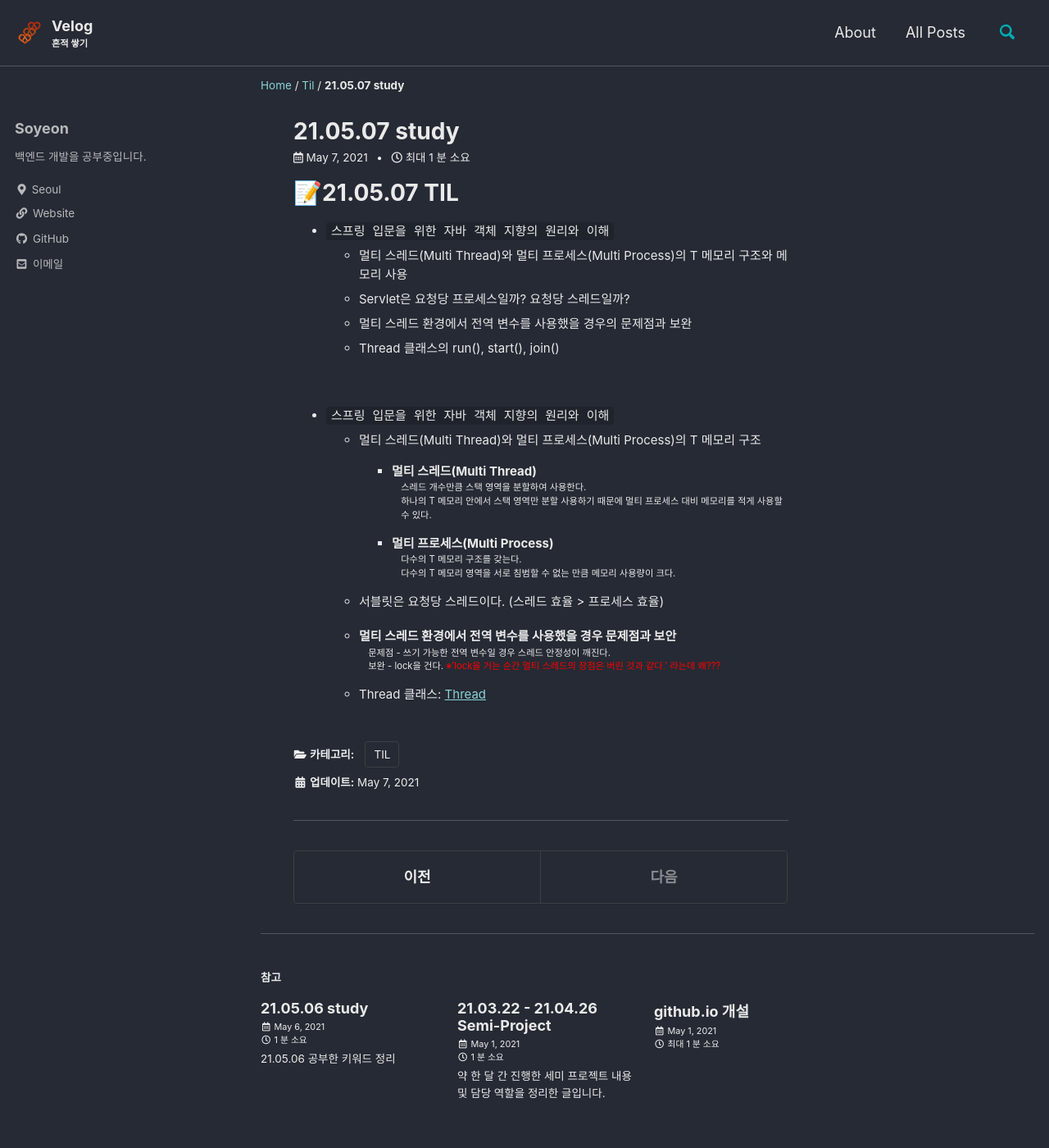
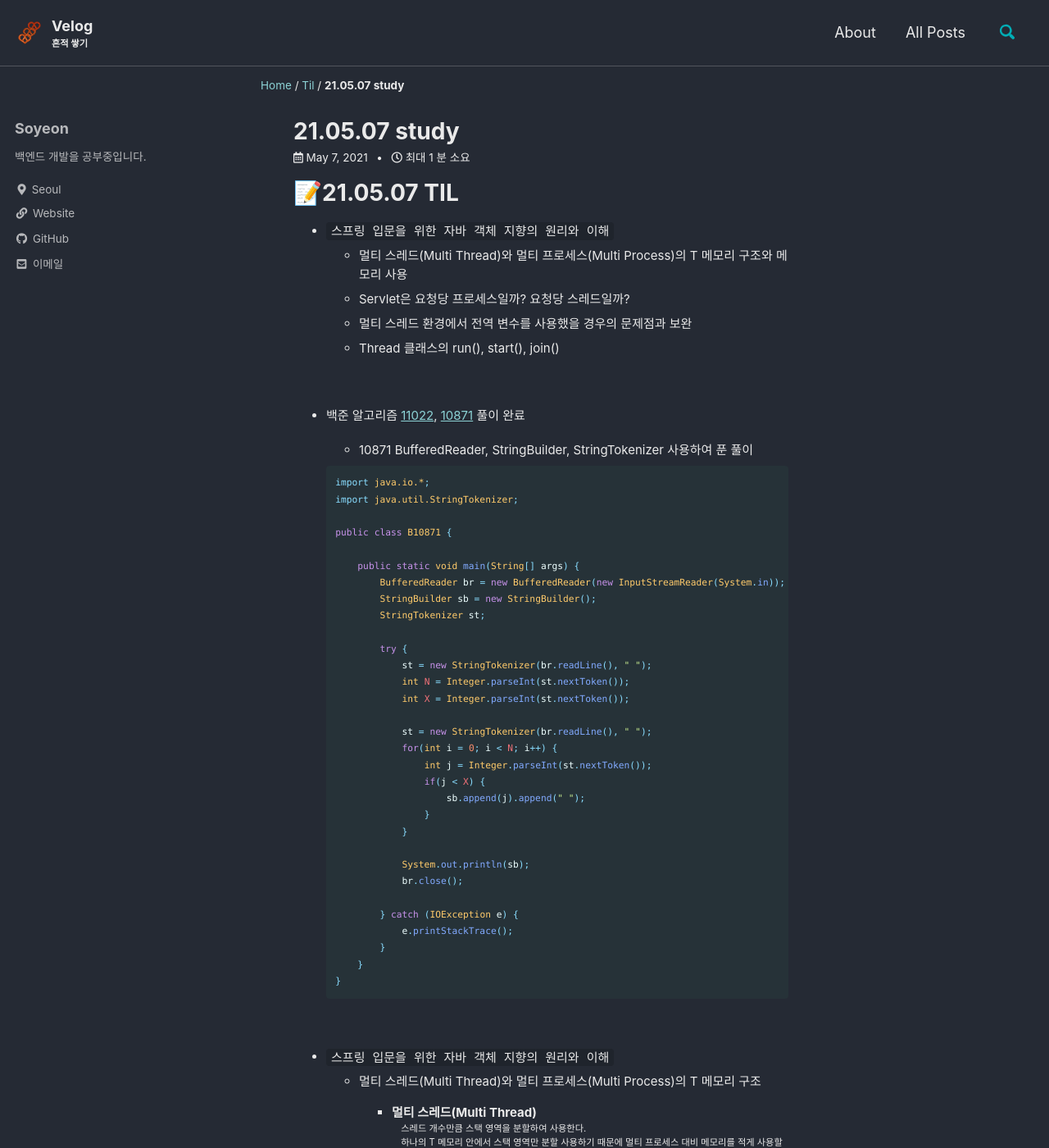
Before and after one commit to liv660/liv660.github.io, a Jekyll site: the page built from _posts/TIL/21.05.study/2021-05-07-study.md, in a window 1280 px wide and 1400 px high. Shown: the whole window at 82% size. Built offline with Jekyll 4.4.1, drawn with Linux system fonts in a browser that asks for light colours; cached includes are drawn as plain includes.

Commit message:
Update 05.07 TIL

````diff
--- a/_posts/TIL/21.05.study/2021-05-07-study.md
+++ b/_posts/TIL/21.05.study/2021-05-07-study.md
@@ -13,7 +13,45 @@ categories:
   + 멀티 스레드 환경에서 전역 변수를 사용했을 경우의 문제점과 보완
   + Thread 클래스의 run(), start(), join()
 
+<br />
 
++ 백준 알고리즘 [11022](https://www.acmicpc.net/problem/11022), [10871](https://www.acmicpc.net/problem/10871) 풀이 완료
+
+  + 10871  BufferedReader, StringBuilder, StringTokenizer 사용하여 푼 풀이<br />
+
+  ```java
+  import java.io.*;
+  import java.util.StringTokenizer;
+
+  public class B10871 {
+
+      public static void main(String[] args) {
+          BufferedReader br = new BufferedReader(new InputStreamReader(System.in));
+          StringBuilder sb = new StringBuilder();
+          StringTokenizer st;
+
+          try {
+              st = new StringTokenizer(br.readLine(), " ");
+              int N = Integer.parseInt(st.nextToken());
+              int X = Integer.parseInt(st.nextToken());
+
+              st = new StringTokenizer(br.readLine(), " ");
+              for(int i = 0; i < N; i++) {
+                  int j = Integer.parseInt(st.nextToken());
+                  if(j < X) {
+                      sb.append(j).append(" ");
+                  }
+              }
+
+              System.out.println(sb);
+              br.close();
+
+          } catch (IOException e) {
+              e.printStackTrace();
+          }
+      }
+  }
+  ```
 
 <br />
 
````
